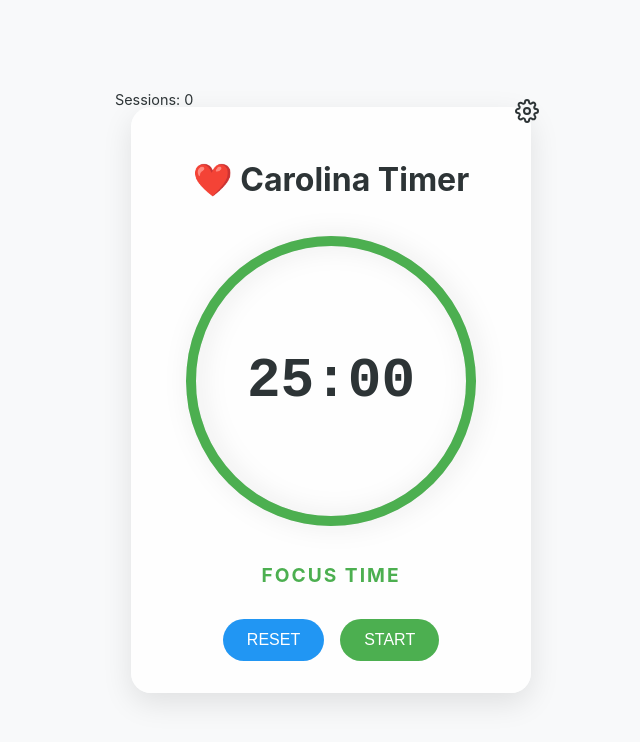
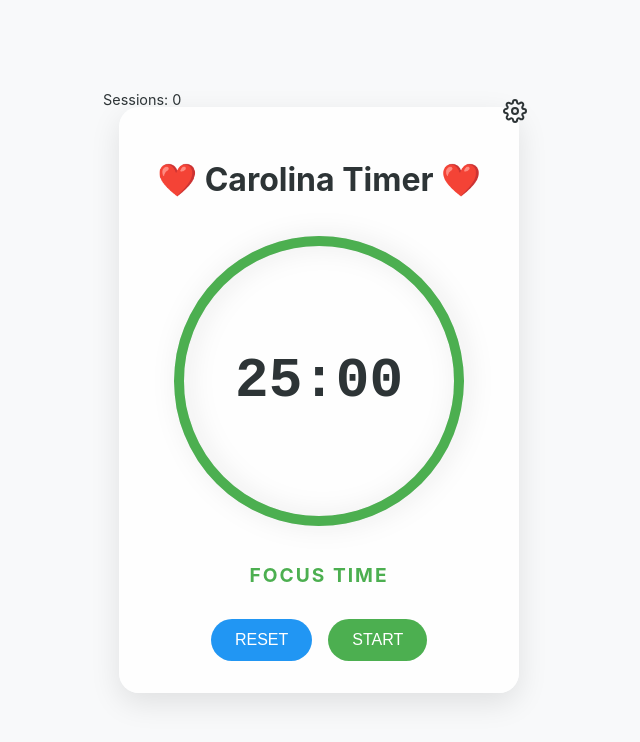
Before and after one commit to Alexandregil007/pomodoro-timer, a React (Create React App) app: page / in a window 1280 px wide. Shown: the top 742 px of the page, without its empty margins (327-967 px from the left). Built offline with nearby package versions, Linux system fonts and the light colour scheme; no server answers.

Commit message:
Test Vercel Share

```diff
--- a/src/components/Timer.jsx
+++ b/src/components/Timer.jsx
@@ -20,7 +20,7 @@ const Timer = ({ showSettings }) => {
         <span>Sessions: {sessionCount}</span>
       </div>
 
-      <h1 className="app-title">❤️ Carolina Timer</h1>
+      <h1 className="app-title">❤️ Carolina Timer ❤️ </h1>
 
       <ProgressCircle />
 
```
Also changed, not shown: 1 other file (tests, documents, lock files or other folders).
